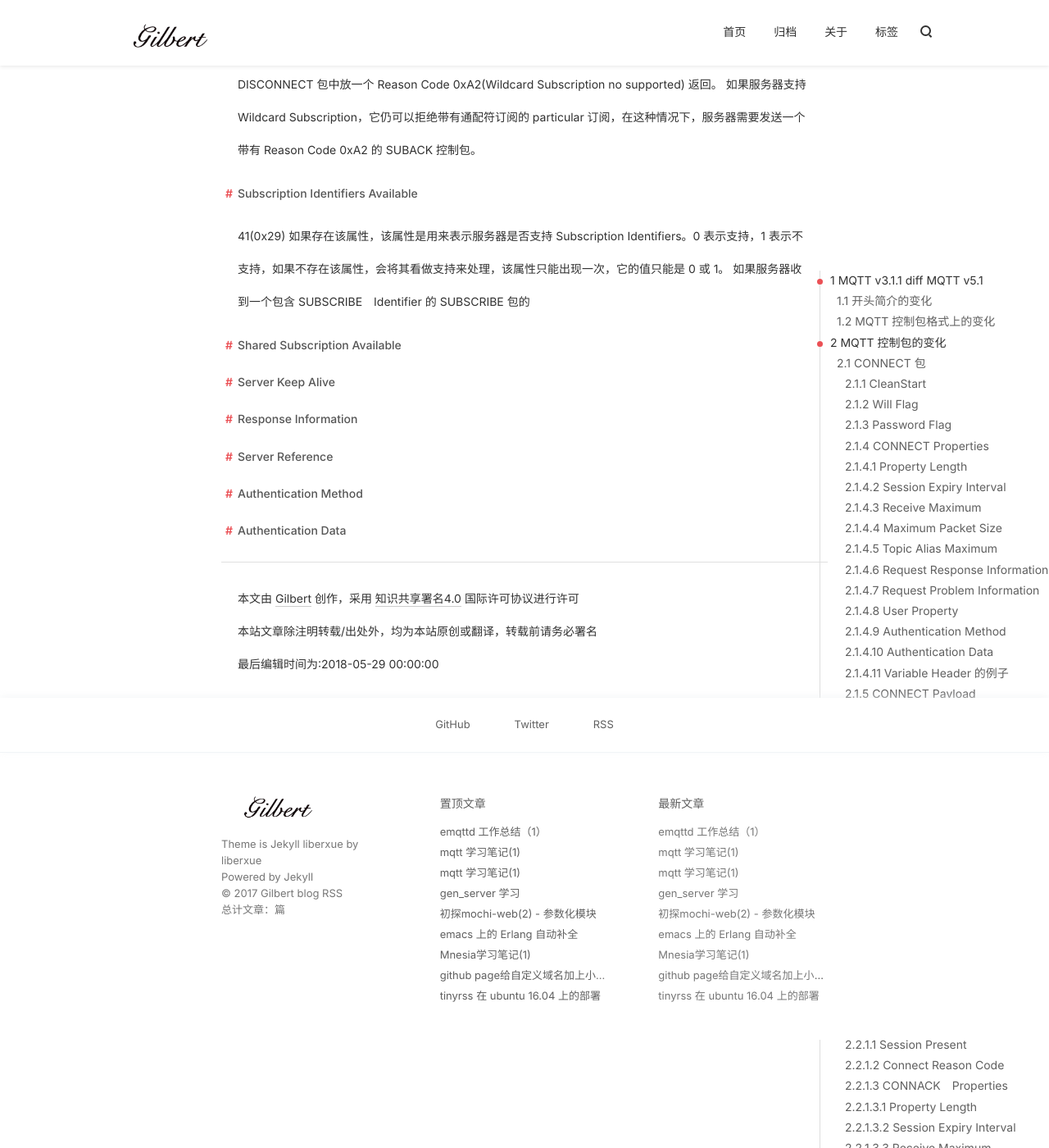
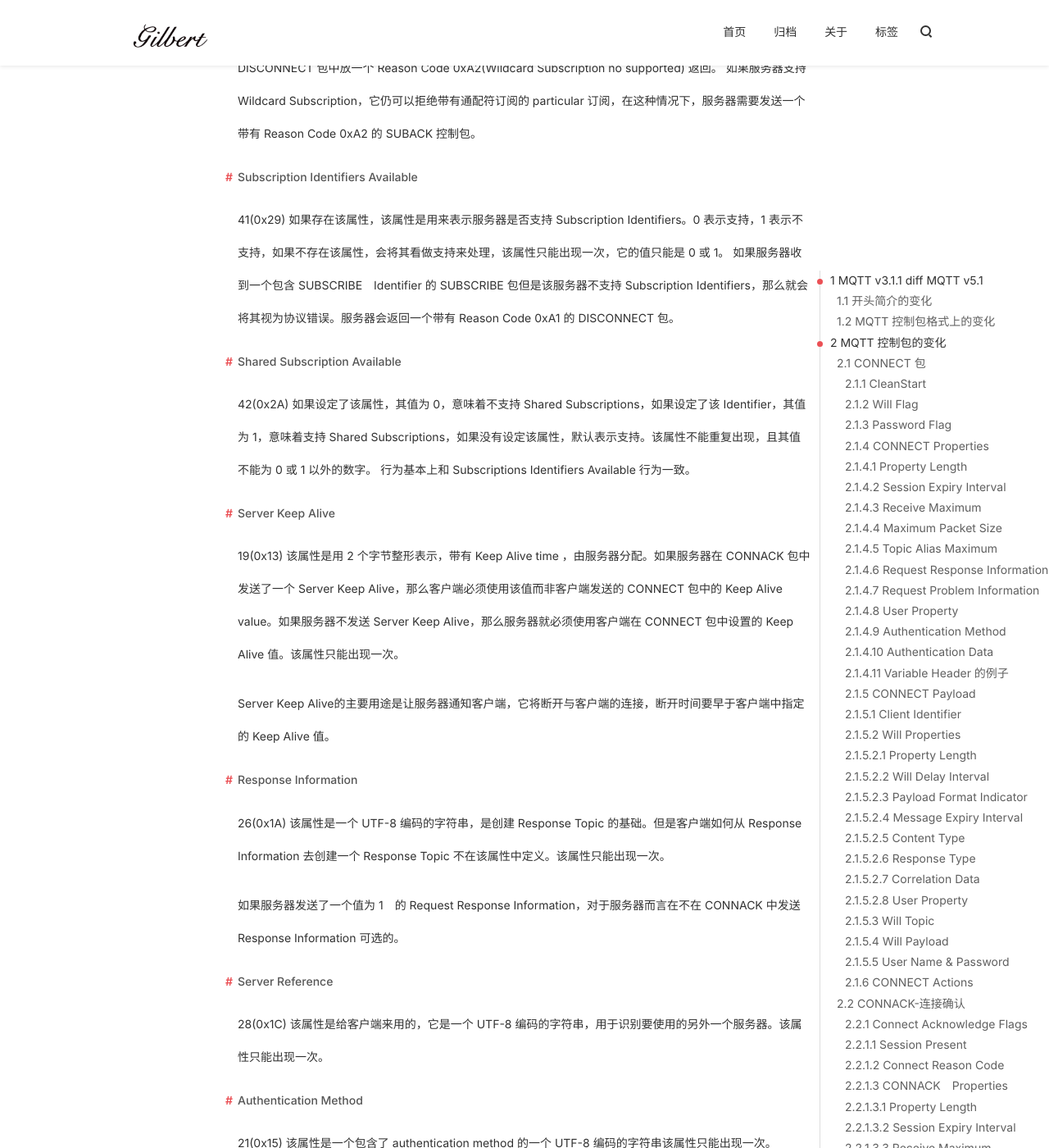
Before and after one commit to Gilbert-Wong/Gilbert-Wong.github.io, a Jekyll site: the page built from _posts/编程/2018-06-19-mqtt-learn-02.md, in a window 1280 px wide and 1400 px high, scrolled down 17042 px. Shown: the whole window at 82% size. Built offline with Jekyll 4.4.1, drawn with Linux system fonts in a browser that asks for light colours; comment, search, counter and statistics services are not loaded; some of the changed text lies outside the part shown.

Commit message:
add notes about the propeties in CONNACK Packet

```diff
--- a/_posts/编程/2018-06-19-mqtt-learn-02.md
+++ b/_posts/编程/2018-06-19-mqtt-learn-02.md
@@ -342,11 +342,11 @@ v5.0 中如果 Server 检查 CONNECT 包失败的话，也需要先发送一个
  2. 如果服务器在验证完成前发送了太多的数据，服务器可以限制网络连接的读取或者关闭网络连接。这是用来对抗
 
 ##  CONNACK-连接确认
-  此包用于响应 CONNECT 包，除非是 Auth 包，否则其它任何情况下，服务器都应该发包前发送带有 0x00(Success) Reason Code CONNACK包在一次连接中不能重复发多份 CONNACK 包。
-  Fixed　Header 相比 v3.1.1 没有更改，Variable 多了两字段：Connect Reason　Code 和 Properties
-
+此包用于响应 CONNECT 包，除非是 Auth 包，否则其它任何情况下，服务器都应该发包前发送带有 0x00(Success) Reason Code CONNACK包在一次连接中不能重复发多份 CONNACK 包。
+Fixed　Header 相比 v3.1.1 没有更改，Variable 多了两字段：Connect Reason　Code 和 Properties。
+Variable　Header 中的第一个字节，除了第 0 位是用来表示Session Present ，其它 7-1 位都是预留位。
+CONNACK 没有 Payload。
 ### Connect Acknowledge Flags
-Variable　Header 中的第一个字节，除了第 0 位是用来表示Session Present ，其它 7-1 位都是预留位
 
 #### Session Present
 由于v5.0 版本中 Clean Session 的取消以及新设了 Clean Start。所以 Session Present 的行为也变了。
@@ -428,16 +428,40 @@ Assigned Client Identifier  是一个 UTF-8 的字符串，只能出现一次，
 ##### Subscription Identifiers Available
 41(0x29)
 如果存在该属性，该属性是用来表示服务器是否支持 Subscription Identifiers。0 表示支持，1 表示不支持，如果不存在该属性，会将其看做支持来处理，该属性只能出现一次，它的值只能是 0 或 1。
-如果服务器收到一个包含 SUBSCRIBE　Identifier 的 SUBSCRIBE 包的
+如果服务器收到一个包含 SUBSCRIBE　Identifier 的 SUBSCRIBE 包但是该服务器不支持 Subscription Identifiers，那么就会将其视为协议错误。服务器会返回一个带有 Reason Code 0xA1 的 DISCONNECT 包。
 
 ##### Shared Subscription Available
+42(0x2A)
+如果设定了该属性，其值为 0，意味着不支持 Shared Subscriptions，如果设定了该 Identifier，其值为 1，意味着支持 Shared Subscriptions，如果没有设定该属性，默认表示支持。该属性不能重复出现，且其值不能为 0 或 1 以外的数字。
+行为基本上和 Subscriptions Identifiers Available 行为一致。
 
 ##### Server Keep Alive
+19(0x13)
+该属性是用 2 个字节整形表示，带有 Keep Alive time ，由服务器分配。如果服务器在 CONNACK 包中发送了一个 Server Keep Alive，那么客户端必须使用该值而非客户端发送的 CONNECT 包中的 Keep Alive value。如果服务器不发送 Server Keep Alive，那么服务器就必须使用客户端在 CONNECT 包中设置的 Keep Alive 值。该属性只能出现一次。
+
+Server Keep Alive的主要用途是让服务器通知客户端，它将断开与客户端的连接，断开时间要早于客户端中指定的 Keep Alive 值。
 
 ##### Response Information
+26(0x1A)
+该属性是一个 UTF-8 编码的字符串，是创建 Response Topic 的基础。但是客户端如何从 Response Information 去创建一个 Response Topic 不在该属性中定义。该属性只能出现一次。
+
+如果服务器发送了一个值为 1　的 Request Response Information，对于服务器而言在不在 CONNACK 中发送 Response Information 可选的。
 
 ##### Server Reference
+28(0x1C)
+该属性是给客户端来用的，它是一个 UTF-8 编码的字符串，用于识别要使用的另外一个服务器。该属性只能出现一次。
 
 ##### Authentication Method
+21(0x15)
+该属性是一个包含了 authentication method 的一个 UTF-8 编码的字符串该属性只能出现一次。
 
 ##### Authentication Data
+22(0x16)
+该属性是一个包含 authentication 数据的二进制数据块。该数据的内容由 authentication 方法以及已交换的 authentication data 的状态来定义的。该属性只能出现一次。
+
+
+## PUBLISH-(发布消息)
+
+### Fixed Header
+v5.0 的 Fixed Header 与 v3.1.1 的大同小异，因为 Reason Code 的引入，主要是以下几点需要注意：
+1. 在因为 QoS 而断开连接的时候，如果是因为收到的 PUBLISH 包中的 QoS 超过了 CONNACK 包中 QoS 的最大值。
```
